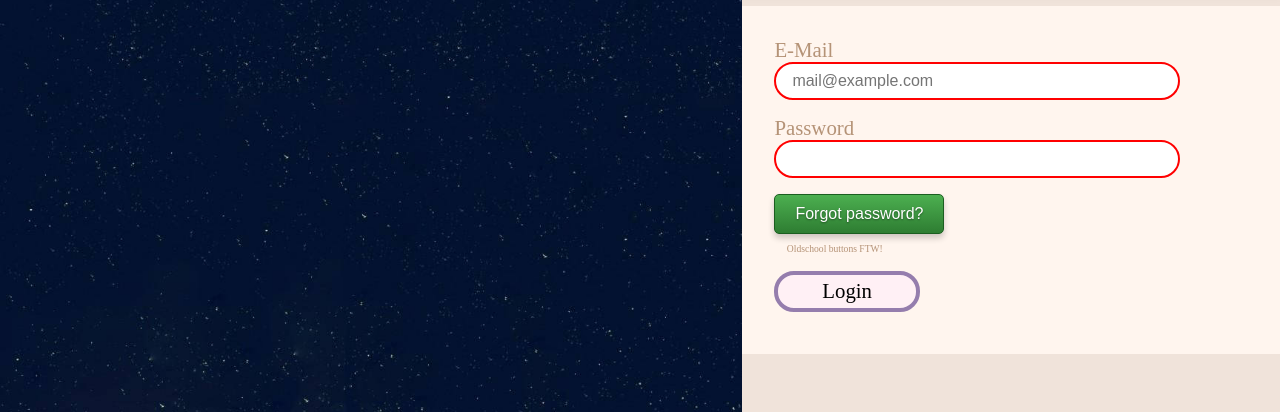
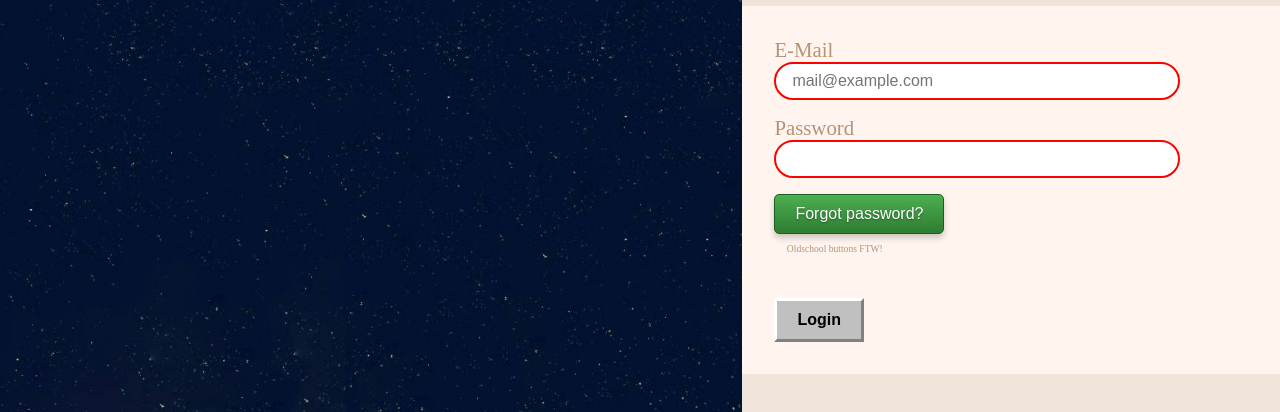
Before and after one commit to gitnickolson/frontend-playground, a plain HTML site: page src/pages/login_form.html in a window 1280 px wide. Shown: the part 85-497 px from the top of the page. Drawn offline with Linux system fonts and the light colour scheme.

Commit message:
Update button on login page

```diff
--- a/src/styles/login_form.css
+++ b/src/styles/login_form.css
@@ -98,24 +98,26 @@ body {
 }
 
 #login_button {
-  margin-top: 1em;
+  font-size: 16px;
+  font-weight: bold;
+  color: black;
+  background: #c0c0c0;
+  padding: 10px 20px;
+  border: 3px solid #ffffff;
+  border-right-color: #808080;
+  border-bottom-color: #808080;
+  outline: none;
+  cursor: pointer;
+  margin-top: 3em;
   margin-bottom: 2em;
-  border: 4px solid #957dad;
-  border-radius: 20px;
-  background: lavenderblush;
-  font-family: Didot, serif;
-  height: 2em;
-  width: 7em;
-  font-size: 1.3em;
-}
-
-#login_button:hover {
-  background: linear-gradient(to bottom, mediumpurple, darkslateblue);
 }
 
 #login_button:active {
-  background: linear-gradient(to bottom, seashell, seashell);
-  box-shadow: inset 0 2px 4px rgba(0, 0, 0, 0.3);
+  border-top-color: #808080;
+  border-left-color: #808080;
+  border-right-color: #ffffff;
+  border-bottom-color: #ffffff;
+  background: #a0a0a0;
 }
 
 #create_account_box {
```
